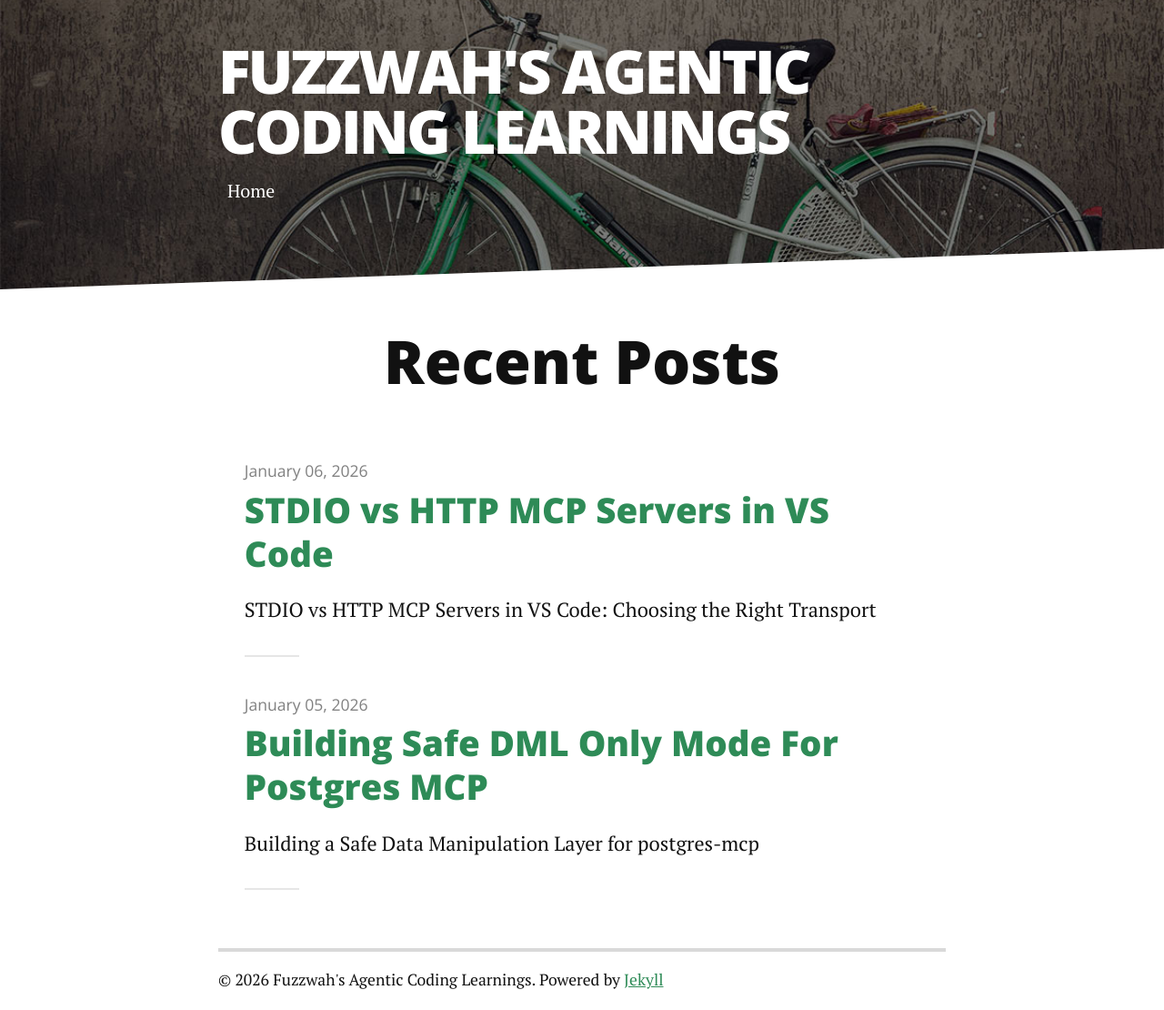
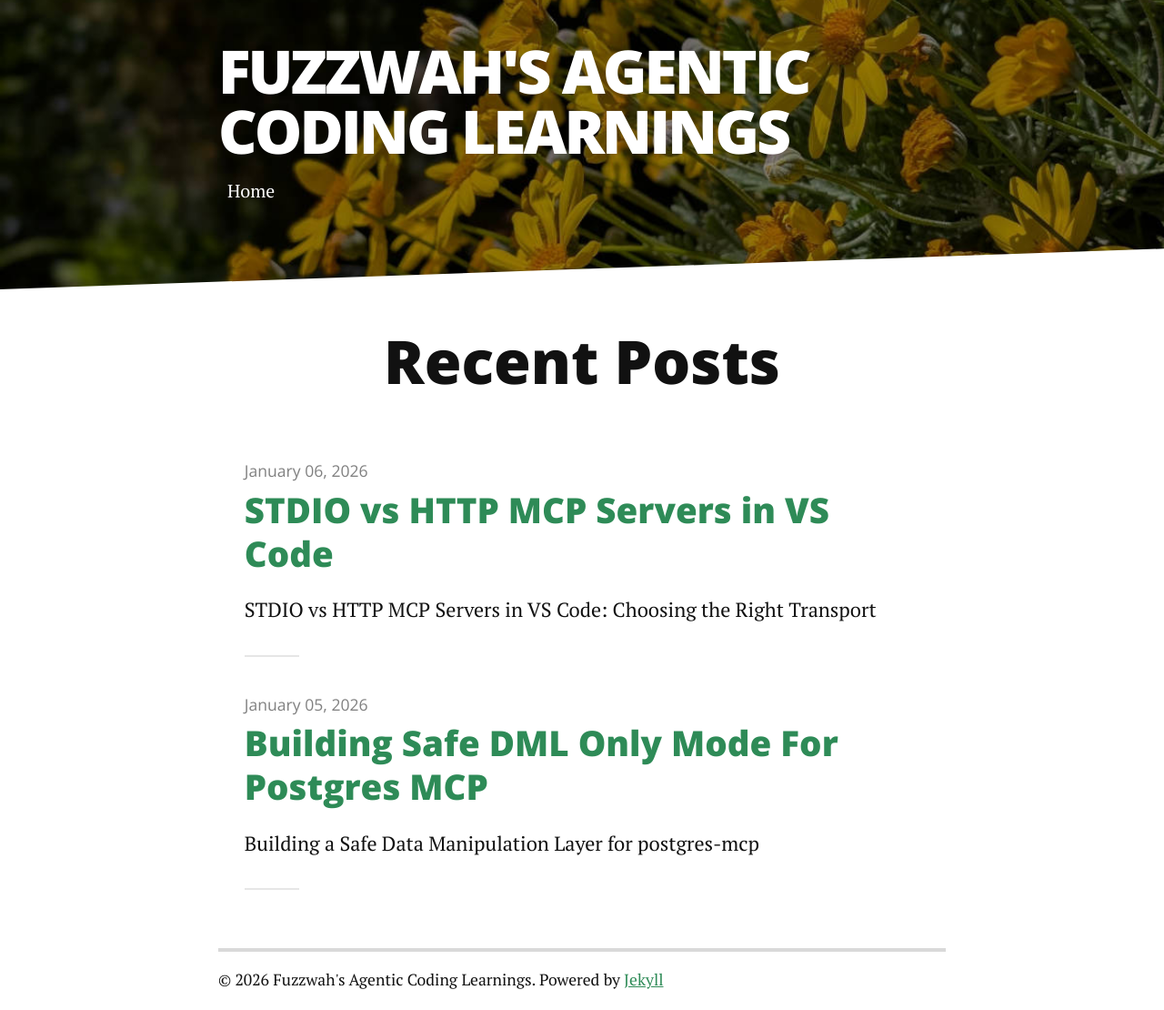
Before and after one commit to Fuzzwah/blog, a Jekyll site: the page built from index.html, in a window 1280 px wide. Shown: the whole page at 91% size. Built offline with Jekyll 4.4.1, drawn with Linux system fonts in a browser that asks for light colours; nearby versions of some CDN libraries; the list of posts is cut into pages by our own code.

Commit message:
flowers header

```diff
--- a/_includes/head.html
+++ b/_includes/head.html
@@ -34,7 +34,7 @@
 	/>
 	{%- else -%}
 	<meta
-		content="{{ '/assets/img/touring.jpg' | absolute_url }}"
+		content="{{ '/assets/img/flowers-header.jpg' | absolute_url }}"
 		property="og:image"
 	/>
 	{%- endif -%}
@@ -61,7 +61,7 @@
 	{%- else -%}
 	<meta
 		name="twitter:image:src"
-		content="{{ '/assets/img/touring.jpg' | absolute_url }}"
+		content="{{ '/assets/img/flowers-header.jpg' | absolute_url }}"
 	/>
 	{%- endif -%}
 
--- a/_sass/breakpoints/_mobileup.scss
+++ b/_sass/breakpoints/_mobileup.scss
@@ -181,7 +181,7 @@ HEADER STYLING
 
 .header {
 	background-color: $background-color;
-	background-image: url("../img/touring.jpg");
+	background-image: url("../img/flowers-header.jpg");
 	background-size: cover;
 	background-position: center center;
 	color: white;
```
Also changed, not shown: assets/img/flowers-header.jpg (added), assets/img/touring.jpg (deleted).
